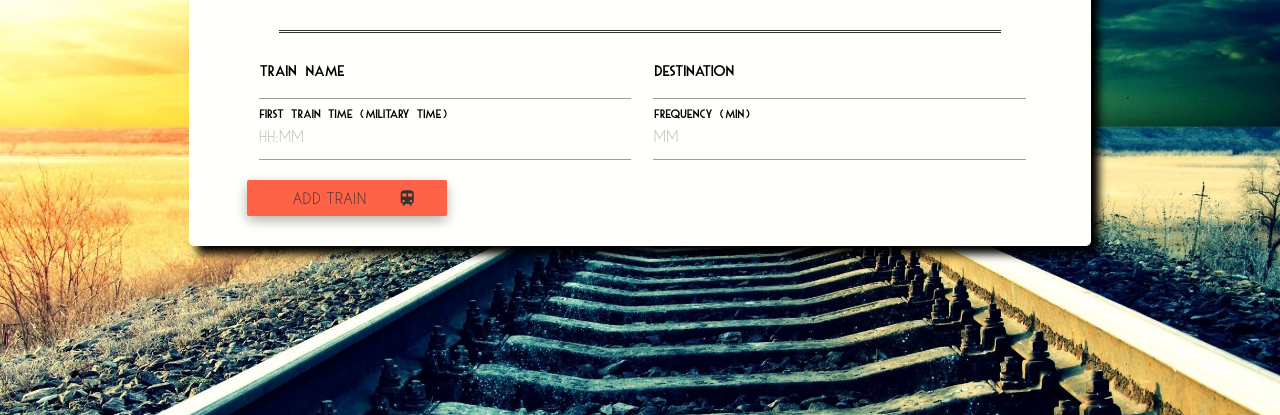
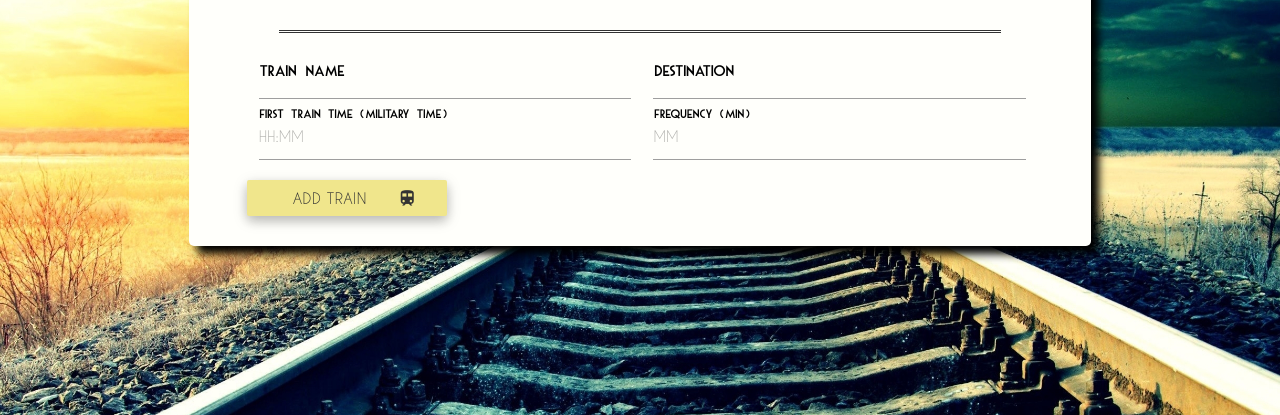
Before and after one commit to shaanobney/week-7-assignment, a PHP site: page / in a window 1280 px wide, with the pointer over the restyled element. Shown: the part 317-732 px from the top of the page. Run offline with PHP 8.4, Linux system fonts and the light colour scheme; some libraries are stand-ins or nearby versions.

Commit message:
fixed button color

```diff
--- a/assets/css/style.css
+++ b/assets/css/style.css
@@ -106,7 +106,7 @@ td, th {
 }
 
 .btn:hover {
-	background-color: tomato;
+	background-color: khaki;
 }
 
 .container .row {
```
